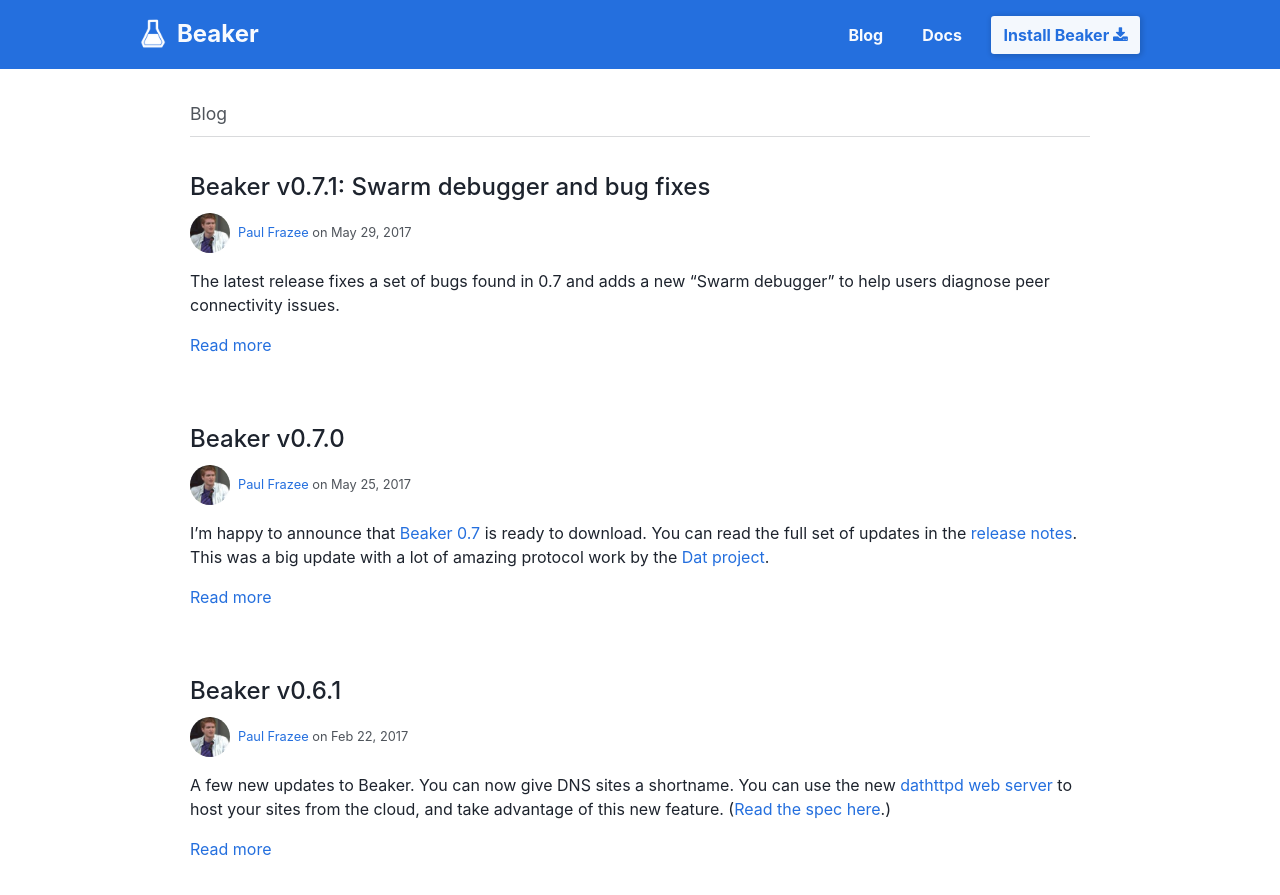
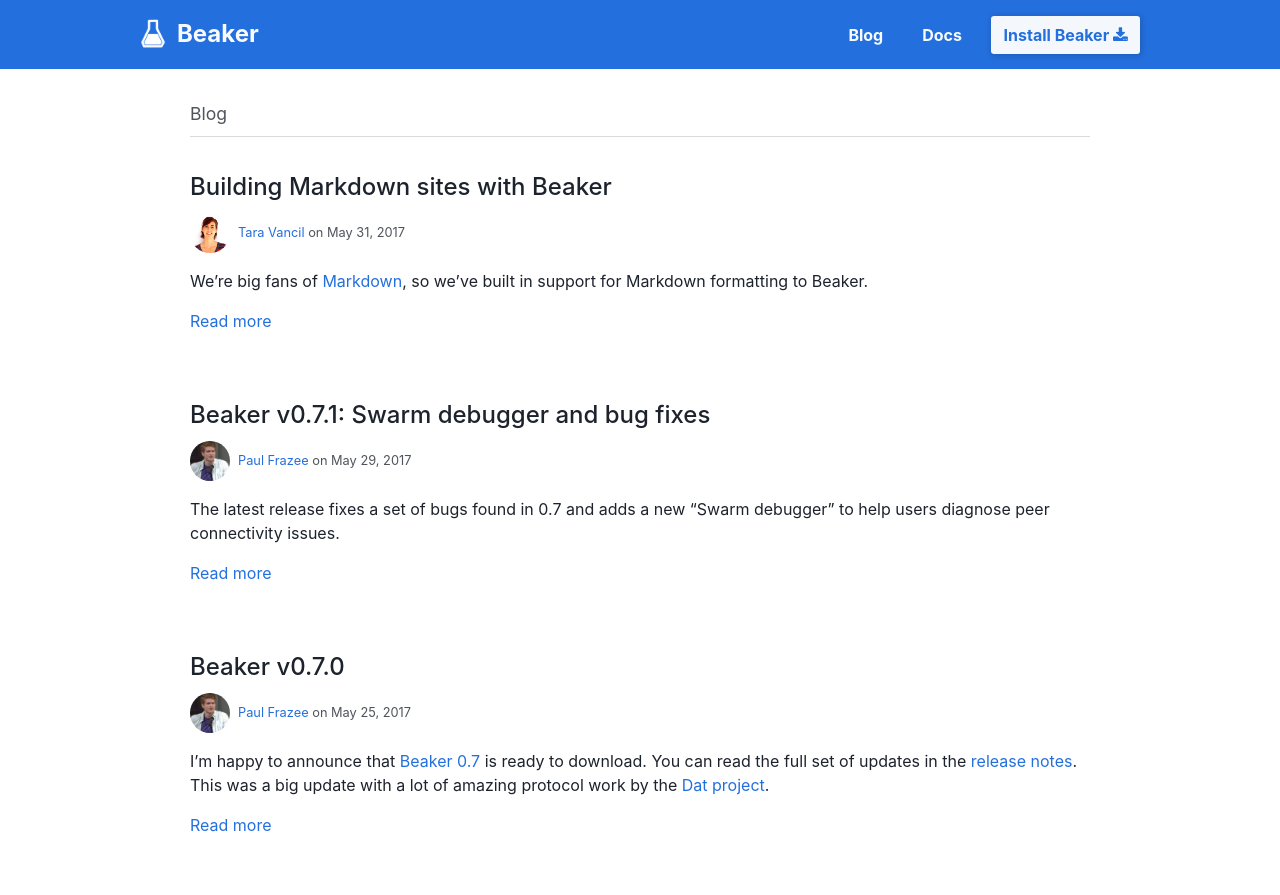
Before and after one commit to beakerbrowser/beakerbrowser.com, a Jekyll site: the page built from blog/index.html, in a window 1280 px wide and 900 px high. Shown: the top 895 px of the window. Built offline with Jekyll 4.4.1, drawn with Linux system fonts in a browser that asks for light colours; some of the changed lines change nothing that is shown.

Commit message:
Add Markdown blog post

````diff
--- /dev/null
+++ b/_posts/2017-05-31-markdown-sites.md
@@ -0,0 +1,82 @@
+---
+layout: post
+title: Building Markdown sites with Beaker
+author: Tara Vancil
+authorLink: https://twitter.com/taravancil
+avatar: /img/team/taravancil.jpg
+---
+
+We're big fans of
+[Markdown](https://daringfireball.net/projects/markdown/syntax), so we've built
+in support for Markdown formatting to Beaker.
+
+Markdown rendering is turned on by default for all `.md` files, but you can easily switch between the raw and formatted file content.
+
+
+<figure>
+  <img src="/img/blog/markdown.jpg"/>
+  <figcaption>Formatted Markdown vs. raw Markdown in Beaker</figcaption>
+</figure>
+
+## Building Markdown websites
+
+Since all `.md` files are rendered with Markdown formatting, in Beaker, it's quick and easy to publish documents like blog posts and documentation without writing any markup.
+
+To get started: simply add an an `index.md` file to your project:
+
+```
+# Hello world!
+
+This is my **cool** Markdown site published with Beaker.
+```
+
+### Navigation
+
+We've also added a feature for quickly creating a navigation menu for your Markdown website.
+
+To add navigation, simply add a `nav.md` file to your project with a list of links:
+
+```
+[About me](about.md)
+[My blog](blog.md)
+```
+
+Once you've added a `nav.md` file, Beaker will render the
+navigation menu on all of Markdown pages in your project.
+
+<figure>
+  <img src="/img/blog/markdown-nav.jpg" />
+  <figcaption>
+    A Markdown site with navigation
+  </figcaption>
+</figure>
+
+### Custom styles and formatting
+
+Beaker's navigation styling is intentionally bare — but it doesn't have to stay
+that way! You can add inline styles to any `.md` file:
+
+```
+[About me](about.md)
+[My blog](blog.md)
+
+<style>
+  body {
+    color: red;
+  }
+</style>
+```
+
+Alternatively, you can add a `.css` file to your project and load it as a
+stylesheet:
+
+```
+[About me](about.md)
+[My blog](blog.md)
+
+<link rel="stylesheet" href="style.css">
+```
+
+Markdown sites are a convenient way to publish formatted content with Beaker
+without setting up tools to build the site for you. You can keep it simple, or
+customize the formatting as much as you'd like!
````
Also changed, not shown: css/pages/_post.scss (line endings or trailing spaces), img/blog/markdown-nav.jpg (added), img/blog/markdown.jpg (added).
